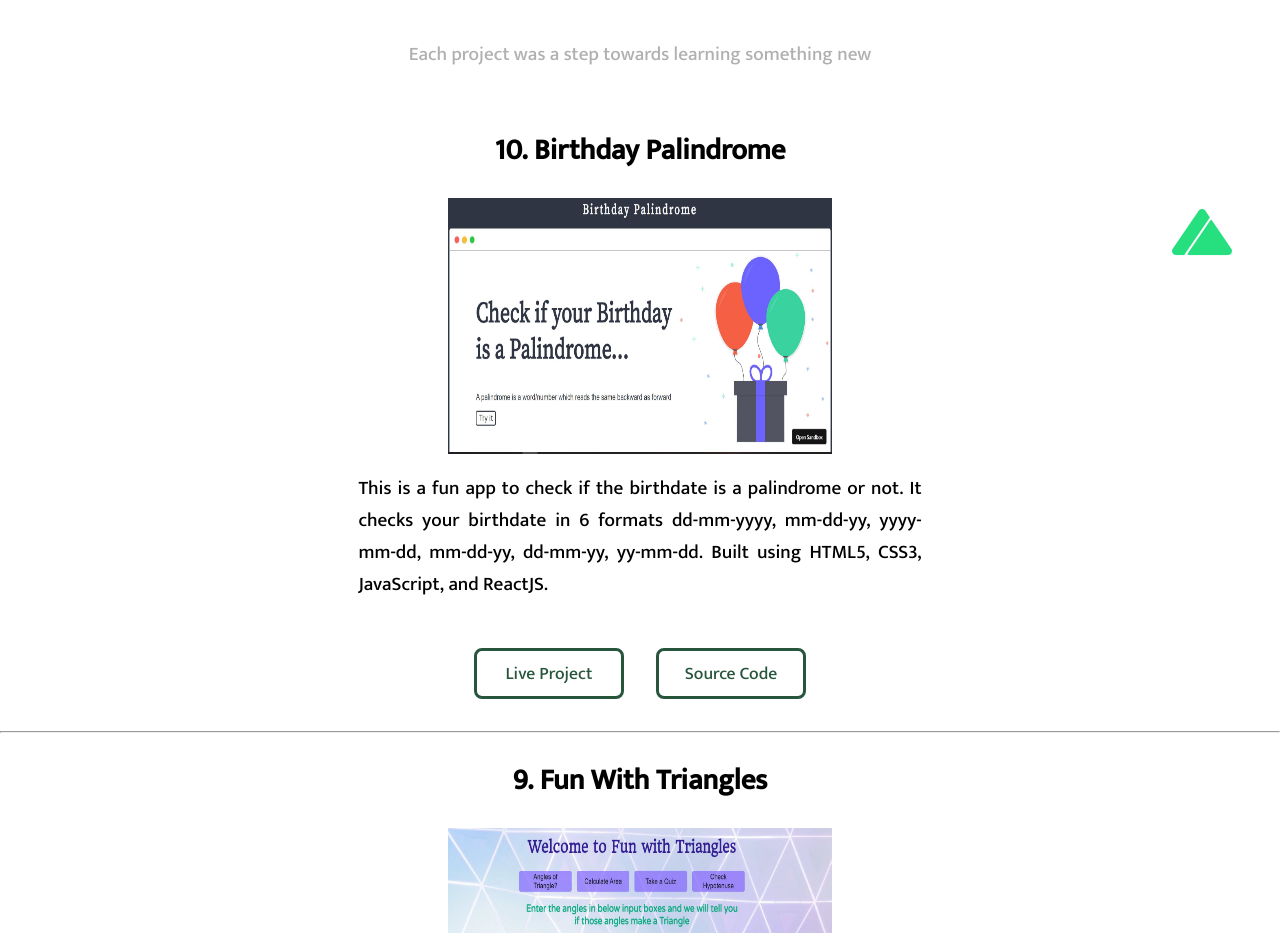
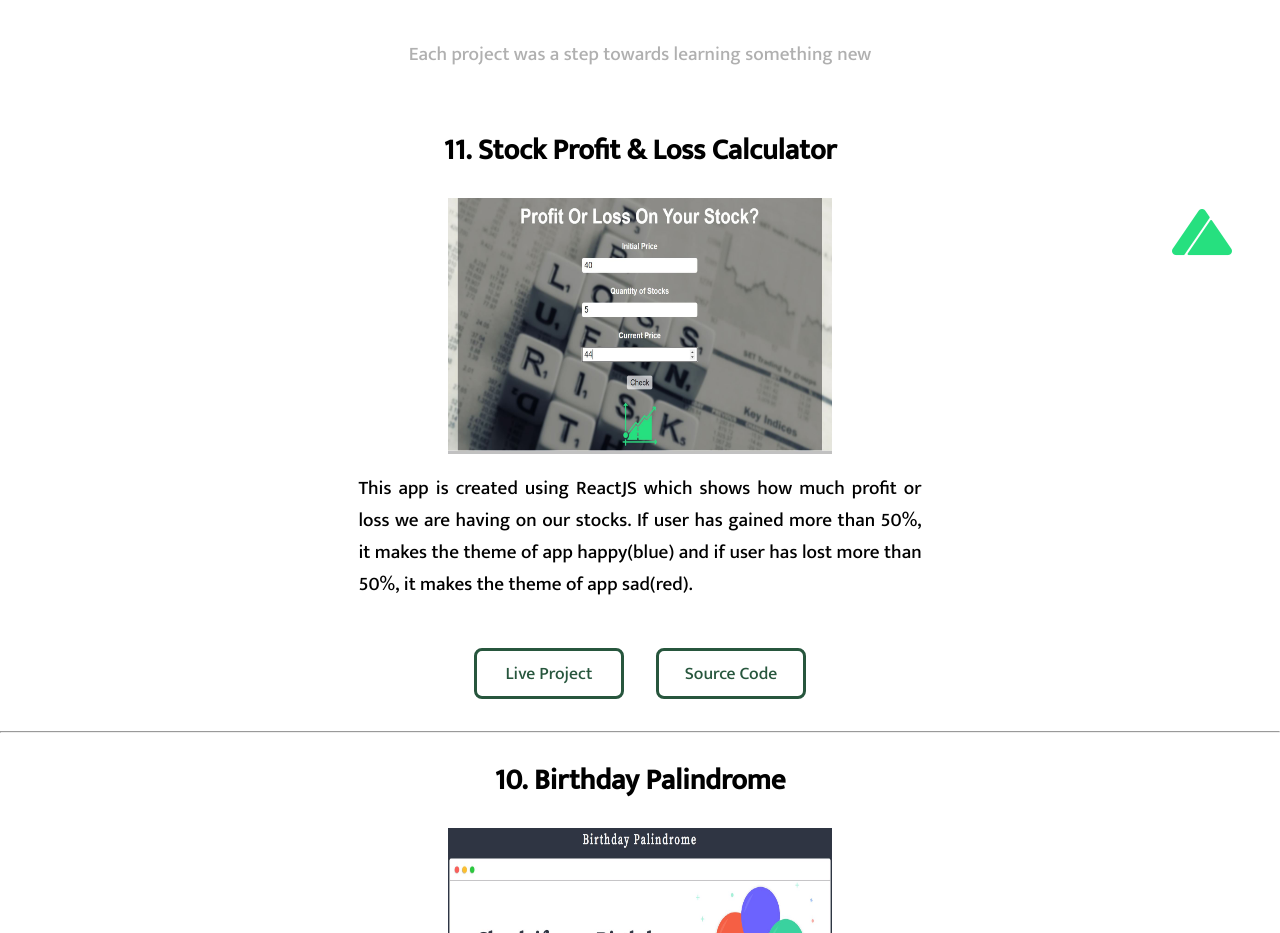
Before and after one commit to Omkar-Ghate/neog-adarsh-balika-portfolio, a plain HTML site: page project.html in a window 1280 px wide. Shown: the part 480-1413 px from the top of the page. Drawn offline with Linux system fonts and the light colour scheme.

Commit message:
chore: add stock-profit-loss app

```diff
--- a/project.html
+++ b/project.html
@@ -32,6 +32,25 @@
         </div>
 
     </header>
+
+    <section class="projects">
+        <h1>11. Stock Profit & Loss Calculator</h1>
+        <img class="projectImg" src="./images/stockProfitLoss.JPG" alt="Stock Calculator">
+        <div class="container-center">
+            This app is created using ReactJS which shows how much profit or loss we are having on our stocks. If user has gained more than 50%, it makes the theme of app happy(blue) and if user has lost more than 50%, it makes the theme of app sad(red).
+        </div>
+        <br>
+        <div class="projectLinks">
+            <a class="btn" target="_blank" href="https://cbh6i.csb.app/">
+                Live Project
+            </a>
+            <br>
+            <a class="btn" target="_blank" href="https://github.com/Omkar-Ghate/stock-profit-or-loss">
+                Source Code
+            </a>
+        </div>
+    </section>
+    <hr>
 
     <section class="projects">
         <h1>10. Birthday Palindrome</h1>
```
Also changed, not shown: images/stockProfitLoss.JPG (added).
